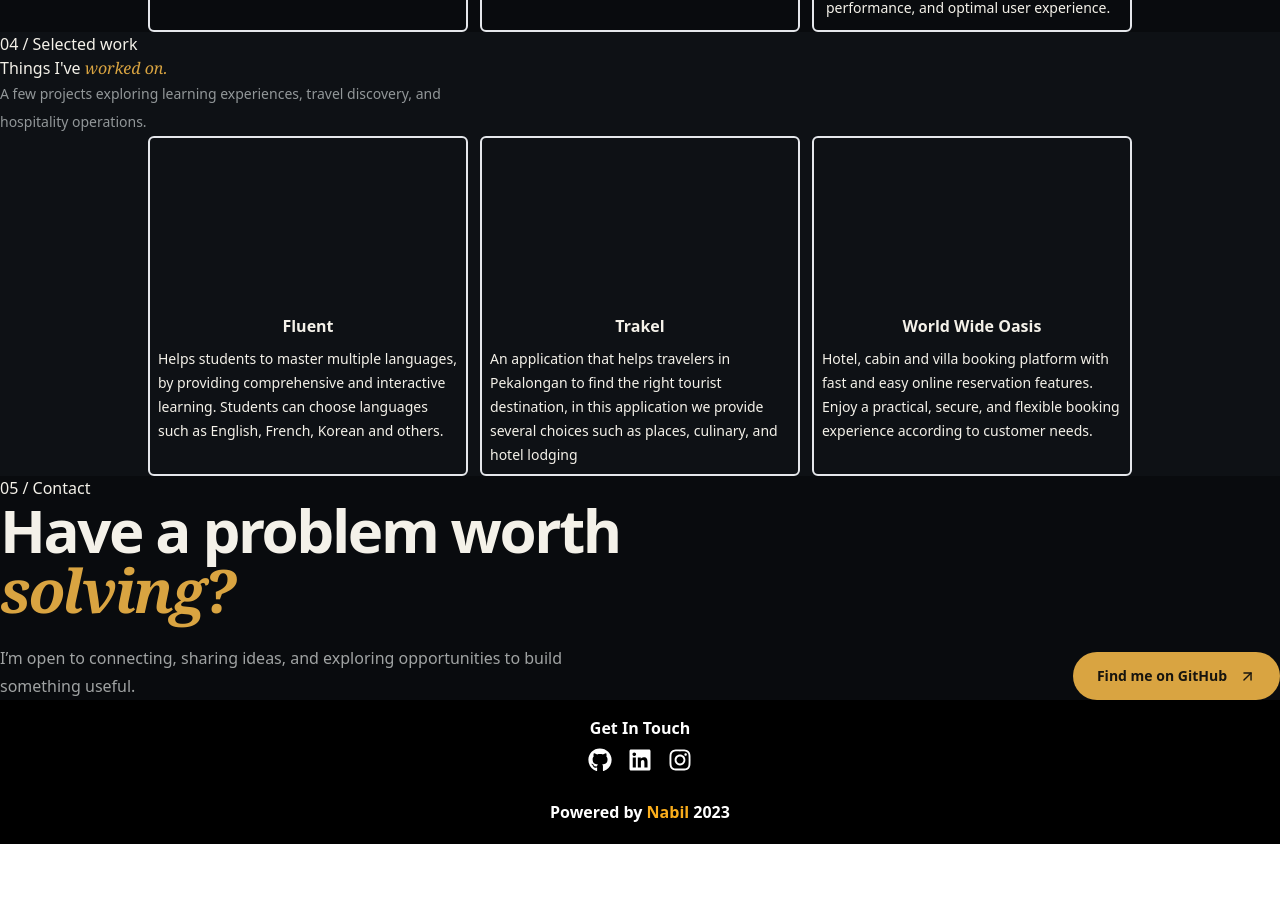
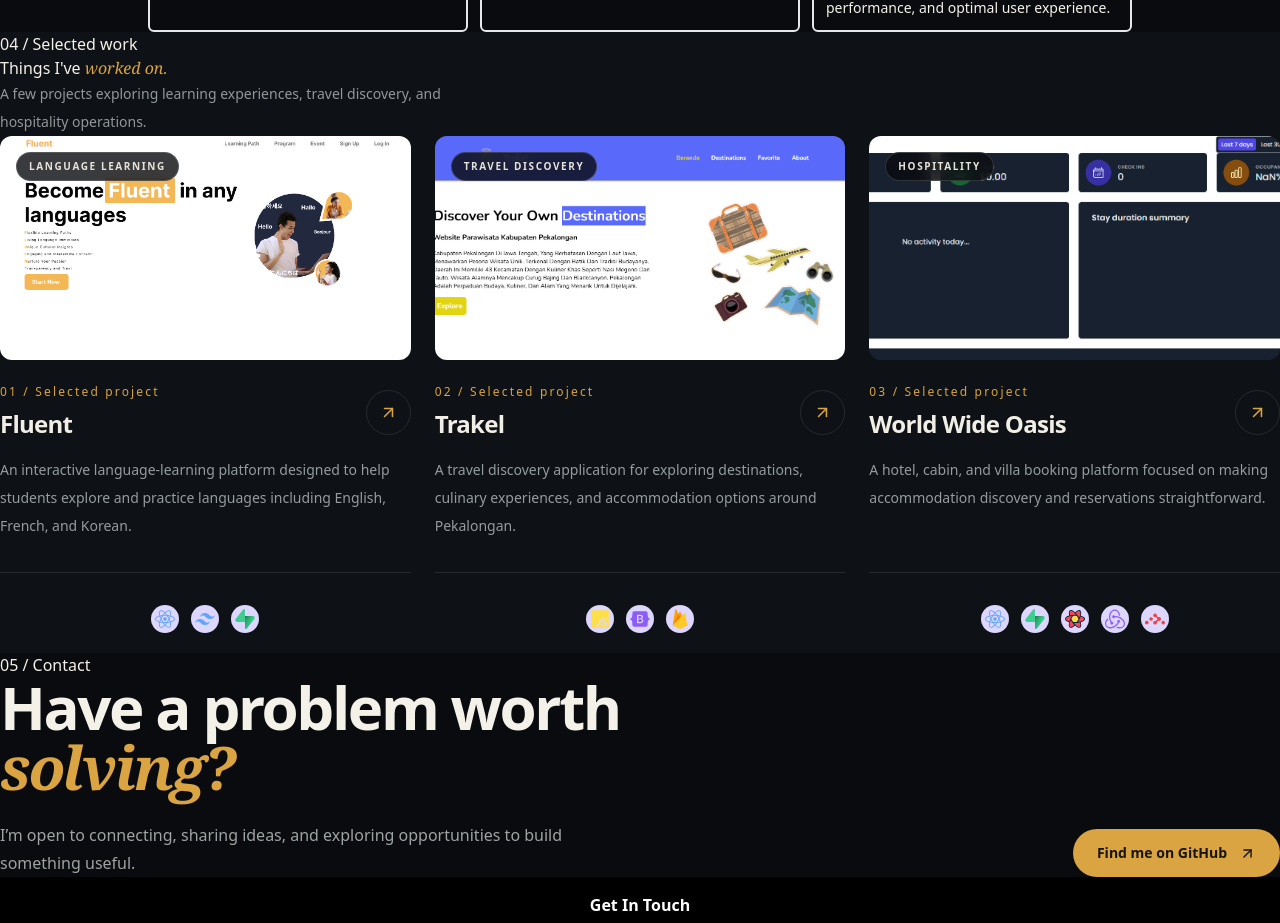
Before and after one commit to Muhammad-nabil99/Portfolio, a React (Vite) app: page / in a window 1280 px wide. Shown: the part 2031-2954 px from the top of the page. Before the commit the page ends 2875 px from the top, so only its background shows below. Built offline with nearby package versions, Linux system fonts and the light colour scheme.

Commit message:
Refresh selected project cards and presentation

```diff
--- a/src/components/Project.jsx
+++ b/src/components/Project.jsx
@@ -1,78 +1,64 @@
+import { ArrowUpRight } from "lucide-react";
 import Skills from "./Skills";
+
+const projects = [
+  {
+    name: "Fluent",
+    category: "Language learning",
+    image: "./image/fluent.png",
+    alt: "Fluent language-learning application preview",
+    description: "An interactive language-learning platform designed to help students explore and practice languages including English, French, and Korean.",
+    stack: ["react", "tailwind", "supabase"],
+    number: "01",
+  },
+  {
+    name: "Trakel",
+    category: "Travel discovery",
+    image: "./image/trakel.png",
+    alt: "Trakel travel discovery application preview",
+    description: "A travel discovery application for exploring destinations, culinary experiences, and accommodation options around Pekalongan.",
+    stack: ["javascript", "bootstrap", "firebase"],
+    number: "02",
+  },
+  {
+    name: "World Wide Oasis",
+    category: "Hospitality",
+    image: "./image/the-wild-oasis.png",
+    alt: "World Wide Oasis booking platform preview",
+    description: "A hotel, cabin, and villa booking platform focused on making accommodation discovery and reservations straightforward.",
+    stack: ["react", "supabase", "reactQuery", "redux", "reactRouter"],
+    number: "03",
+  },
+];
 
 function Project() {
   return (
-    <div className=" flex flex-wrap justify-center h-fit gap-3 w-full ">
-      <div className="hover:border-2 hover:border-[#faad1b]  max-w-80 border-2 p-2 rounded-md">
-        <div className="relative -z-10  dark:z-20">
-          <img
-            src="./image/fluent.png"
-            className="h-40 w-full object-cover rounded-md"
-            alt="fluent"
-          />
-          <div className="place-self-start absolute bottom-0   w-full h-10 flex items-center p-2  ">
-            <Skills type="sm" teckStacks={["react", "tailwind", "supabase"]} />
+    <div className="grid gap-6 lg:grid-cols-3">
+      {projects.map((project) => (
+        <article key={project.name} className="project-card group">
+          <div className="relative overflow-hidden rounded-xl bg-[#171c22]">
+            <img src={project.image} alt={project.alt} loading="lazy" className="h-56 w-full object-cover transition duration-700 group-hover:scale-[1.04]" />
+            <span className="absolute left-4 top-4 rounded-full border border-white/15 bg-[#090b0e]/80 px-3 py-1.5 text-[10px] font-semibold tracking-[0.16em] text-[#e7e2d7] uppercase backdrop-blur">
+              {project.category}
+            </span>
           </div>
-        </div>
-        <h2 className="font-bold my-2 text-center capitalize ">Fluent</h2>
-        <span className="text-sm ">
-          Helps students to master multiple languages, by providing
-          comprehensive and interactive learning. Students can choose languages
-          such as English, French, Korean and others.
-        </span>
-      </div>
-
-      <div className=" hover:border-2 hover:border-[#faad1b]  max-w-80 border-2 p-2 rounded-md">
-        <div className="relative -z-10 dark:z-0 ">
-          <img
-            src="./image/trakel.png"
-            className="h-40 w-full object-cover rounded-md"
-            alt="trakel"
-          />
-          <div className="place-self-start absolute bottom-0   w-full h-10 flex items-center p-2">
-            <Skills
-              type="sm"
-              teckStacks={["javascript", "bootstrap", "firebase"]}
-            />
+          <div className="flex items-center justify-between gap-4 pt-6">
+            <div>
+              <p className="text-xs tracking-[0.18em] text-[#d9a441]">{project.number} / Selected project</p>
+              <h3 className="mt-2 text-2xl font-semibold tracking-[-0.03em] text-[#f1eee6]">{project.name}</h3>
+            </div>
+            <span className="rounded-full border border-white/10 p-3 text-[#d9a441] transition group-hover:border-[#d9a441]/50 group-hover:bg-[#d9a441]/10">
+              <ArrowUpRight size={19} />
+            </span>
           </div>
-        </div>
-        <h2 className="font-bold my-2 text-center capitalize">Trakel</h2>
-        <span className="text-sm ">
-          An application that helps travelers in Pekalongan to find the right
-          tourist destination, in this application we provide several choices
-          such as places, culinary, and hotel lodging
-        </span>
-      </div>
-      <div className=" hover:border-2 hover:border-[#faad1b]  max-w-80 border-2 p-2 rounded-md">
-        <div className="relative -z-10 dark:z-0 ">
-          <img
-            src="./image/the-wild-oasis.png"
-            className="h-40 w-full object-cover rounded-md"
-            alt="the_wild_oasis"
-          />
-          <div className="place-self-start absolute bottom-0   w-full h-10 flex items-center p-2">
-            <Skills
-              type="sm"
-              teckStacks={[
-                "react",
-                "supabase",
-                "reactQuery",
-                "redux",
-                "reactRouter",
-              ]}
-            />
+          <p className="mt-4 min-h-[6rem] text-sm leading-7 text-[#969b9d]">{project.description}</p>
+          <div className="mt-5 border-t border-white/10 pt-3">
+            <Skills type="sm" teckStacks={project.stack} />
           </div>
-        </div>
-        <h2 className="font-bold my-2 text-center capitalize ">
-          World wide oasis
-        </h2>
-        <span className="text-sm ">
-          Hotel, cabin and villa booking platform with fast and easy online
-          reservation features. Enjoy a practical, secure, and flexible booking
-          experience according to customer needs.
-        </span>
-      </div>
+        </article>
+      ))}
     </div>
   );
 }
+
 export default Project;
```
